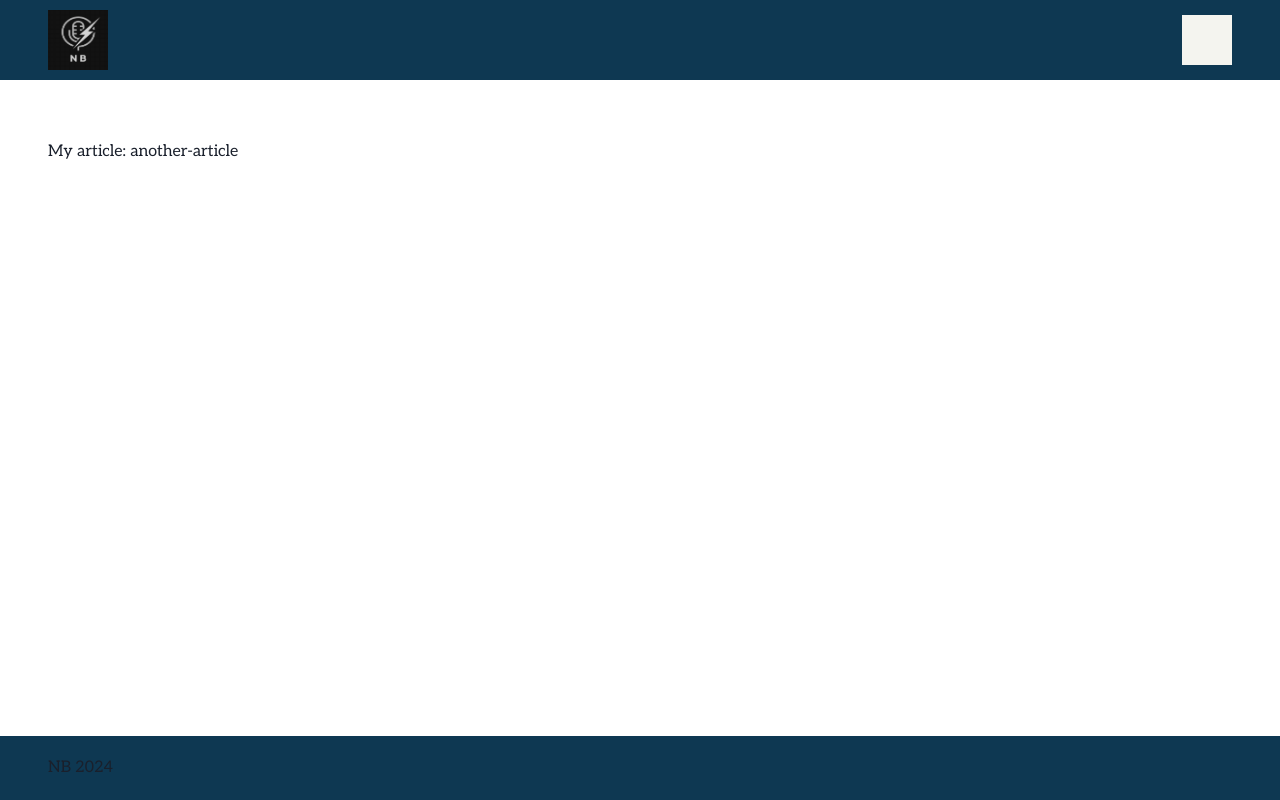
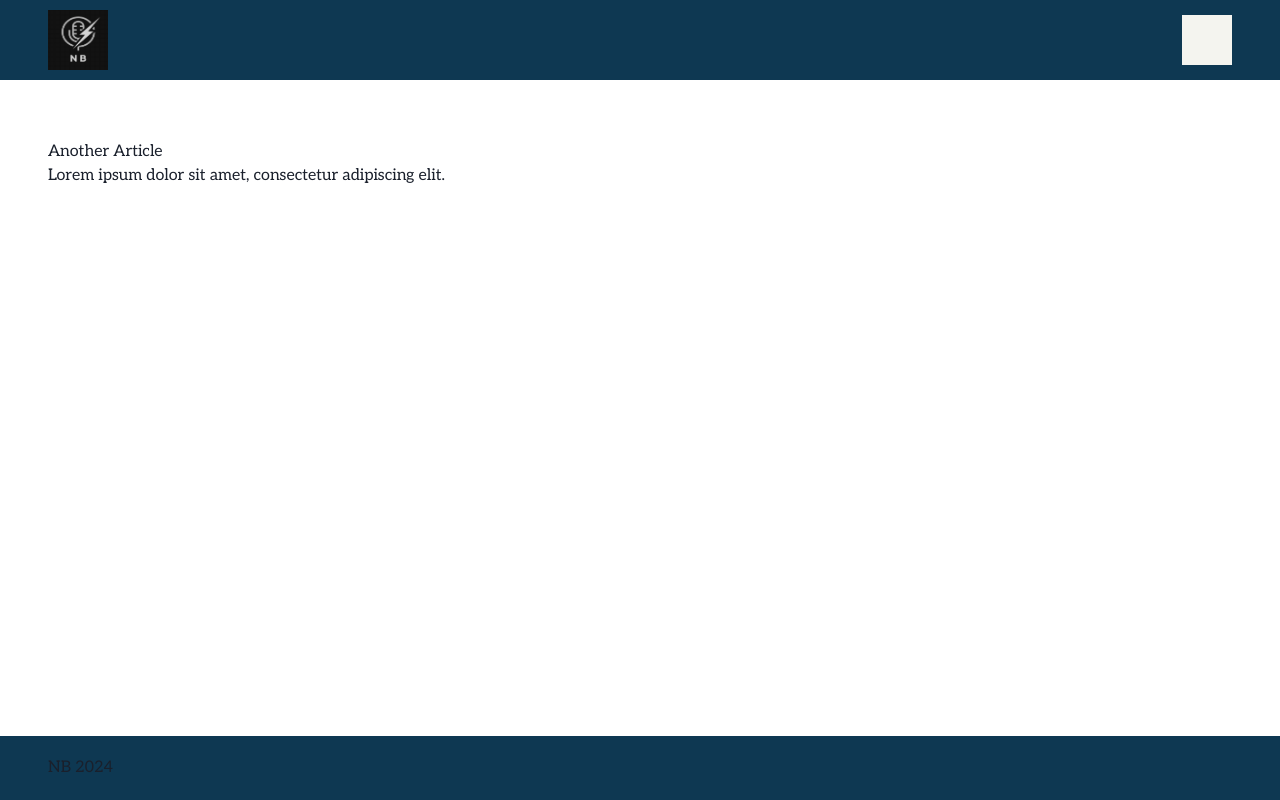
Before and after one commit to fbciriaco/news-app, a Next.js app: page /article/another-article in a window 1280 px wide. Built offline with nearby package versions, Linux system fonts and the light colour scheme.

Commit message:
Added Link with slug to HeadlineFlex Added slug property to type

```diff
--- a/src/app/article/[id]/page.tsx
+++ /dev/null
@@ -1,3 +0,0 @@
-export default function ArticlePage({ params }: { params: { id: string } }) {
-  return <div>My article: {params.id}</div>;
-}
--- /dev/null
+++ b/src/app/article/[slug]/loading.tsx
@@ -0,0 +1,7 @@
+export default async function Loading() {
+  return (
+    <div>
+      <p>Loading...</p>
+    </div>
+  );
+}
--- /dev/null
+++ b/src/app/article/[slug]/page.tsx
@@ -0,0 +1,31 @@
+import { GetServerSideProps } from "next";
+import { mockArticles } from "@/app/mock/mock";
+import { ArticleData } from "@/app/types/types";
+
+async function getArticle(slug: string) {
+  // const res = await fetch(`https://...`, { cache: 'no-store' })
+  // const projects = await res.json()
+
+  return new Promise((resolve) => {
+    setTimeout(() => {
+      const article = mockArticles.find((article) => article.slug === slug);
+      resolve(article);
+    }, 1000);
+  });
+}
+
+export default async function ArticlePage({
+  params,
+}: {
+  params: { slug: string };
+}) {
+  console.log("🚀 ~ params:", params);
+  const article = await getArticle(params.slug);
+  const { title, content } = article as ArticleData;
+  return (
+    <div>
+      <h1>{title}</h1>
+      <p>{content}</p>
+    </div>
+  );
+}
--- a/src/app/components/Headline/HeadlineFlex.tsx
+++ b/src/app/components/Headline/HeadlineFlex.tsx
@@ -1,12 +1,15 @@
 import { ArticleData } from "@/app/types/types";
+import Link from "next/link";
 
 export default function HeadlineFlex({
   imageUrl,
   category,
   title,
   description,
+  slug,
 }: ArticleData) {
   return (
+    <Link href={`/article/${slug}`}>
       <div className="bg-white mx-auto flex flex-col items-center w-full max-w-[500px]">
         <div className="p-4 rounded-lg shadow-md bg-light-shades w-full">
           <div className="text-main text-sm font-semibold uppercase mb-2 items-start">
@@ -18,10 +21,13 @@ export default function HeadlineFlex({
               alt="Notícia"
               className="h-40 w-full rounded-lg object-cover mx-auto"
             />
-          <h1 className="text-2xl font-bold mt-4 text-dark-accent">{title}</h1>
+            <h1 className="text-2xl font-bold mt-4 text-dark-accent">
+              {title}
+            </h1>
             <p>{description}</p>
           </div>
         </div>
       </div>
+    </Link>
   );
 }
--- a/src/app/mockl/mock.ts
+++ b/src/app/mock/mock.ts
@@ -9,6 +9,8 @@ export const mockArticle: ArticleData = {
   publishedAt: "12/02/2021",
   imageUrl: "https://picsum.photos/600/400",
   tags: ["technology", "news"],
+  category: "Teste",
+  slug: "sample-article",
 };
 
 export const mockArticles: ArticleData[] = [
@@ -21,16 +23,21 @@ export const mockArticles: ArticleData[] = [
     publishedAt: "12/03/2021",
     imageUrl: "https://picsum.photos/600/400",
     tags: ["technology", "news"],
+    slug: "another-article",
+    category: "Teste",
   },
   {
     id: 3,
     title: "Third Article",
     author: "Bob Johnson",
     description: "Lorem ipsum dolor sit amet, consectetur adipiscing elit.",
-    content: "Lorem ipsum dolor sit amet, consectetur adipiscing elit.",
+    content:
+      "Lorem ipsum dolor sit amet, consectetur adipiscing elit. Lorem ipsum dolor sit amet, consectetur adipiscing elit. Lorem ipsum dolor sit amet, consectetur adipiscing elit. Lorem ipsum dolor sit amet, consectetur adipiscing elit.",
     publishedAt: "12/04/2021",
     imageUrl: "https://picsum.photos/600/400",
     tags: ["technology", "news"],
+    slug: "third-article",
+    category: "Teste",
   },
   { ...mockArticle },
 ];
--- a/src/app/page.tsx
+++ b/src/app/page.tsx
@@ -1,6 +1,6 @@
 import HeadlineFlex from "@/app/components/Headline/HeadlineFlex";
 import HeadlineGrid from "@/app/components/Headline/HeadlineGrid";
-import { mockArticle, mockArticles } from "./mockl/mock";
+import { mockArticle, mockArticles } from "./mock/mock";
 
 export default function Home() {
   return (
--- a/src/app/types/types.d.ts
+++ b/src/app/types/types.d.ts
@@ -1,5 +1,3 @@
-// make article type
-
 export type ArticleData = {
   id: number;
   title: string;
@@ -10,6 +8,7 @@ export type ArticleData = {
   imageUrl: string;
   category: string;
   tags: string[];
+  slug: string;
 };
 
 export type ArticleList = ArticleData[];
```
Lines whose indentation alone changed are shown as unchanged.
